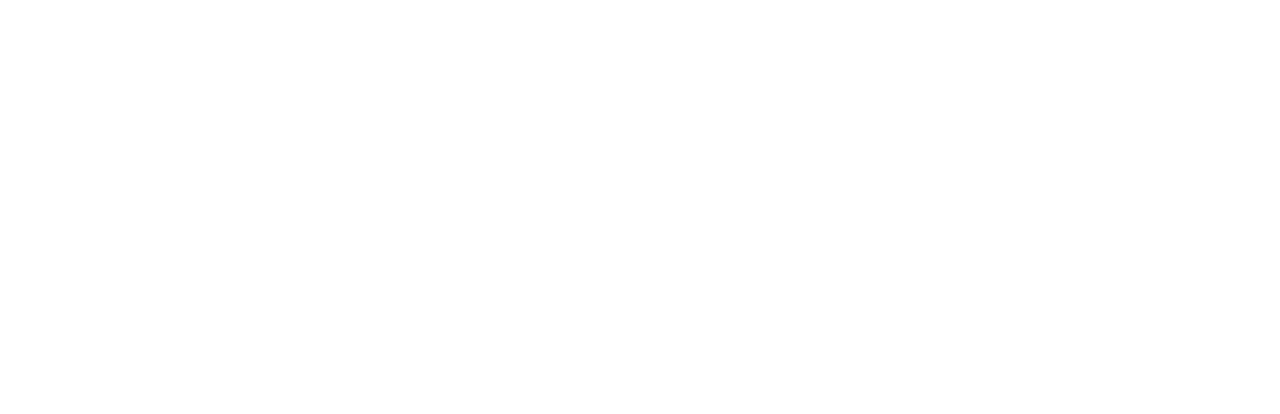
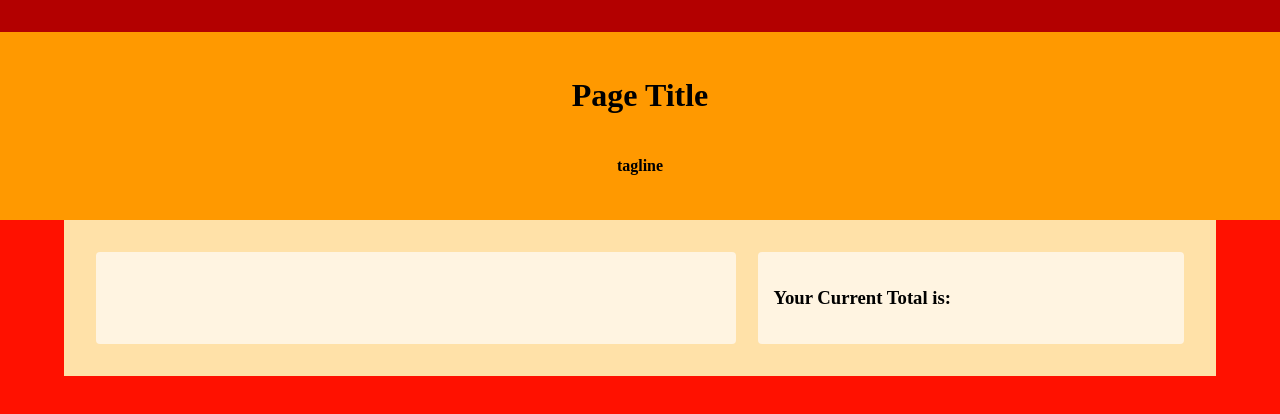
Before and after one commit to Skylar-Brockbank/IndependantProject4aNewHope, a plain HTML site: page index.html in a window 1280 px wide. Drawn offline with Linux system fonts and the light colour scheme.

Commit message:
add basic page layout

```diff
--- a/css/styles.css
+++ b/css/styles.css
@@ -0,0 +1,46 @@
+body{
+  background-color:rgb(255, 17, 0);
+  padding: none;
+  box-sizing: border-box;
+  margin: 0;
+  display:block;
+}
+.topBar {
+  background-color:rgb(179, 0, 0);
+  height: 2em;
+  width: 100%;
+  margin: 0;
+  box-sizing: border-box;
+}
+.hero {
+  width: 100%;
+  background-color:rgb(255, 153, 0);
+  margin: 0;
+  box-sizing: border-box;
+  display: grid;
+  justify-content:center;
+  padding: 3vh;
+}
+.hero h1,h4{
+  justify-self: center;
+}
+.mainBody {
+  background-color: rgb(255, 225, 168);
+  margin:  auto;
+  width: 90%;
+  box-sizing: border-box;
+  padding: 2em;
+  margin-bottom: 2em;
+  display: grid;
+  grid-template-columns:3fr 2fr;
+  gap: 2%;
+}
+#customizationBox {
+  background-color: rgb(255, 244, 225);
+  border-radius: .25em;
+}
+#pricingBox{
+  background-color: rgb(255, 244, 225);
+  border-radius: .25em;
+  padding: 1em;
+}
--- a/index.html
+++ b/index.html
@@ -10,6 +10,22 @@
   <title>Document</title>
 </head>
 <body>
+  <div class="topBar">
+    <div class= "navGrid">
 
+    </div>
+  </div>
+  <div class="hero">
+    <h1>Page Title</h1>
+    <h4>tagline</h4>
+  </div>
+  <div class="mainBody">
+    <div id="customizationBox">
+
+    </div>
+    <div id="pricingBox">
+      <h3>Your Current Total is: <span id="cost"></span></h3>
+    </div>
+  </div>
 </body>
 </html>
--- a/js/scripts.js
+++ b/js/scripts.js
@@ -1,4 +1,21 @@
 universalPizzaConstant = 1;
+universalToppingPriceDatabase = {
+  pepperoni:1.0,
+  sausage:1.0,
+  chorizo:1.2,
+  canadian_bacon:1.0,
+  anchovies:1.0,
+  steak:1.3,
+  black_olives:0.5,
+  mushrooms:0.5,
+  green_pepers:0.75,
+  onion:0.5,
+  fresh_tomato:0.75,
+  pineapple:1,
+  potato:.5,
+  squash:1,
+  bananna_peppers:.5
+}
 
 function Pizza(){
   this.size = '';
```
Also changed, not shown: 1 other file.
